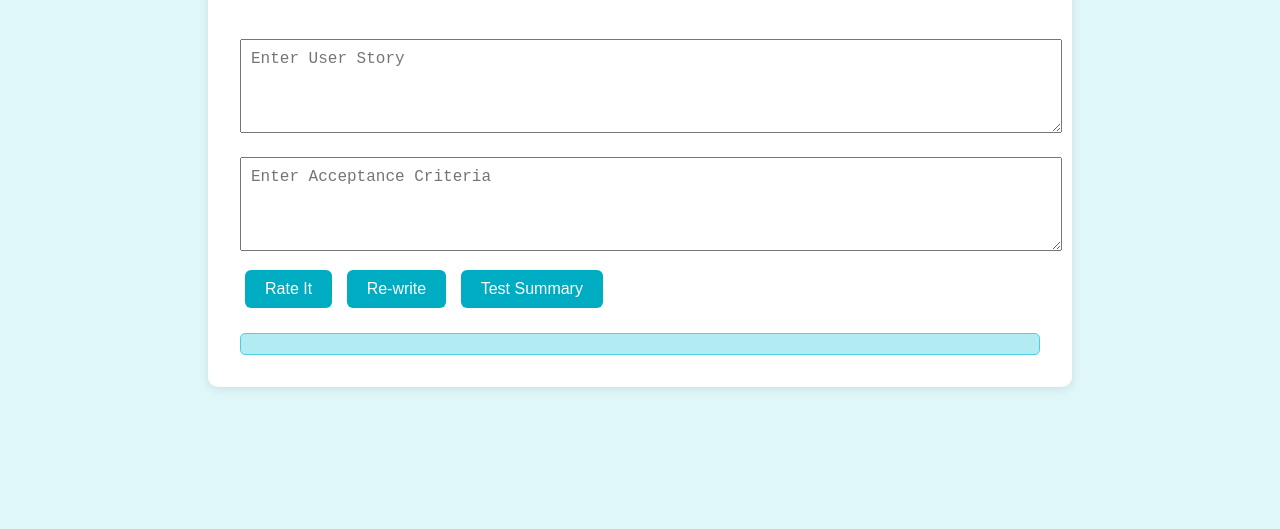
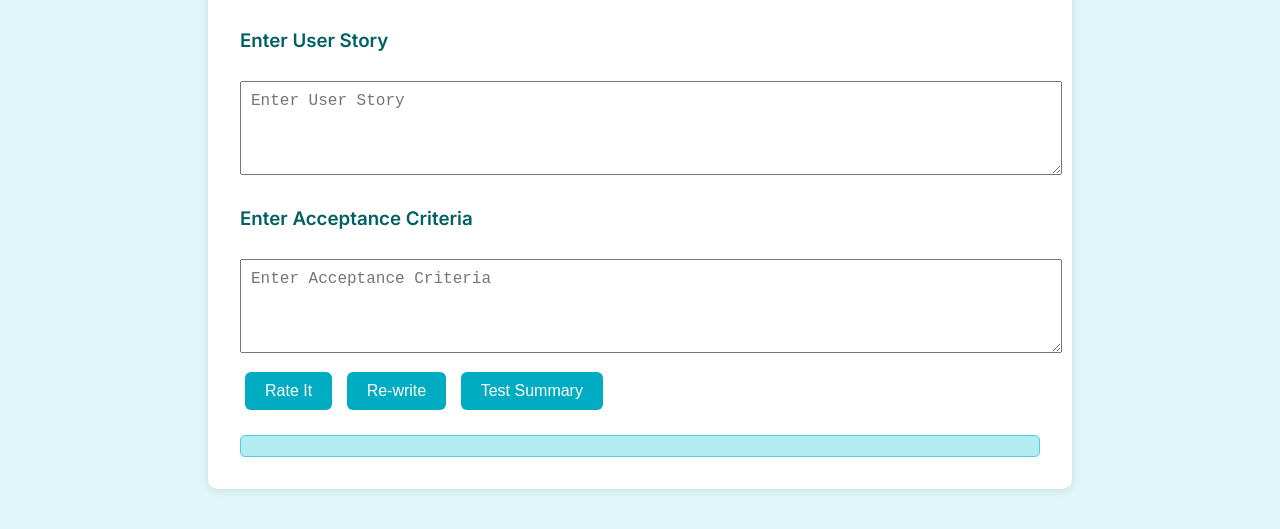
Before and after one commit to navin-nallapareddy/StoryRefiner, a website: page public/index.html in a window 1280 px wide. Shown: the part 143-672 px from the top of the page. Drawn offline with Linux system fonts and the light colour scheme.

Commit message:
Add headers above form textareas

```diff
--- a/public/index.html
+++ b/public/index.html
@@ -177,7 +177,9 @@
     -webkit-text-fill-color: transparent;
     margin-bottom: 2rem;">AI User Story Refiner</h1>
 
+    <h3>Enter User Story</h3>
     <textarea id="userStory" rows="4" placeholder="Enter User Story"></textarea>
+    <h3>Enter Acceptance Criteria</h3>
     <textarea id="acceptanceCriteria" rows="4" placeholder="Enter Acceptance Criteria"></textarea>
     <button onclick="callOpenAI('rate')">Rate It</button>
     <button onclick="callOpenAI('rewrite')">Re-write</button>
```
